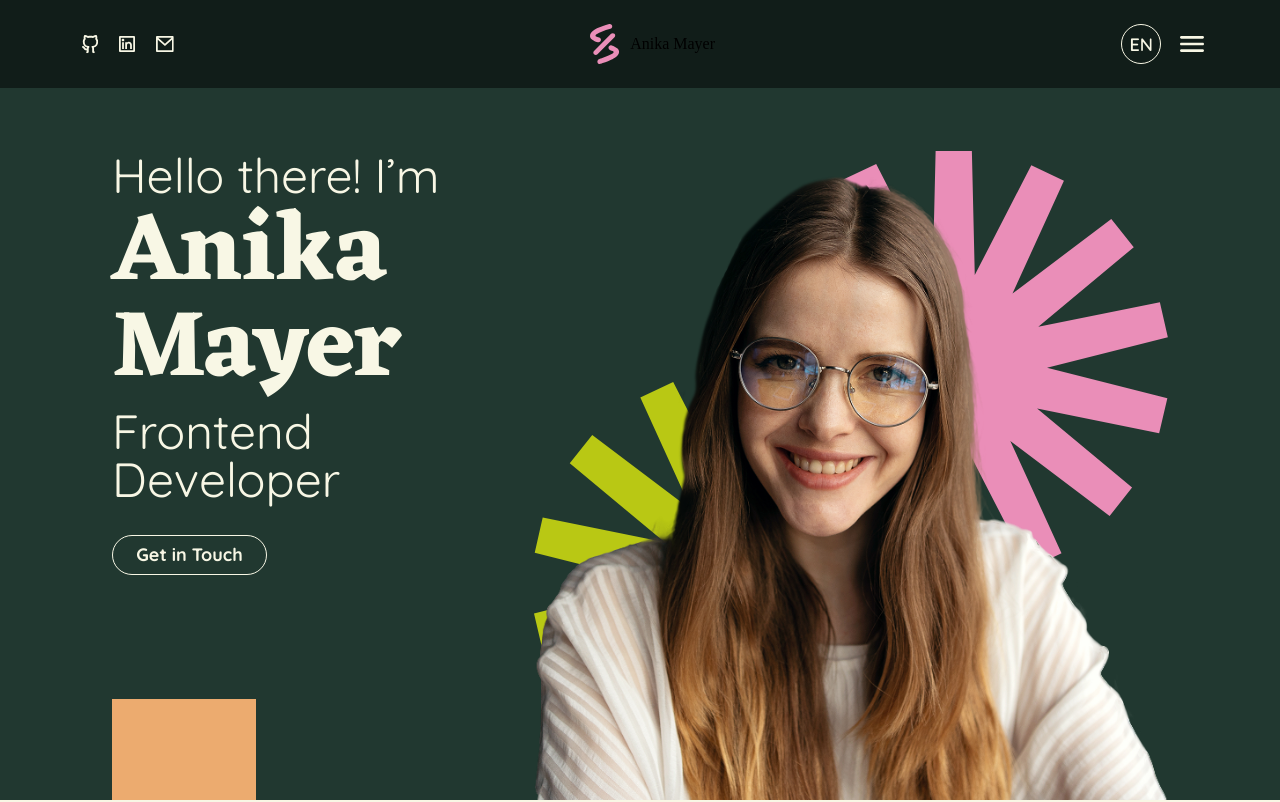
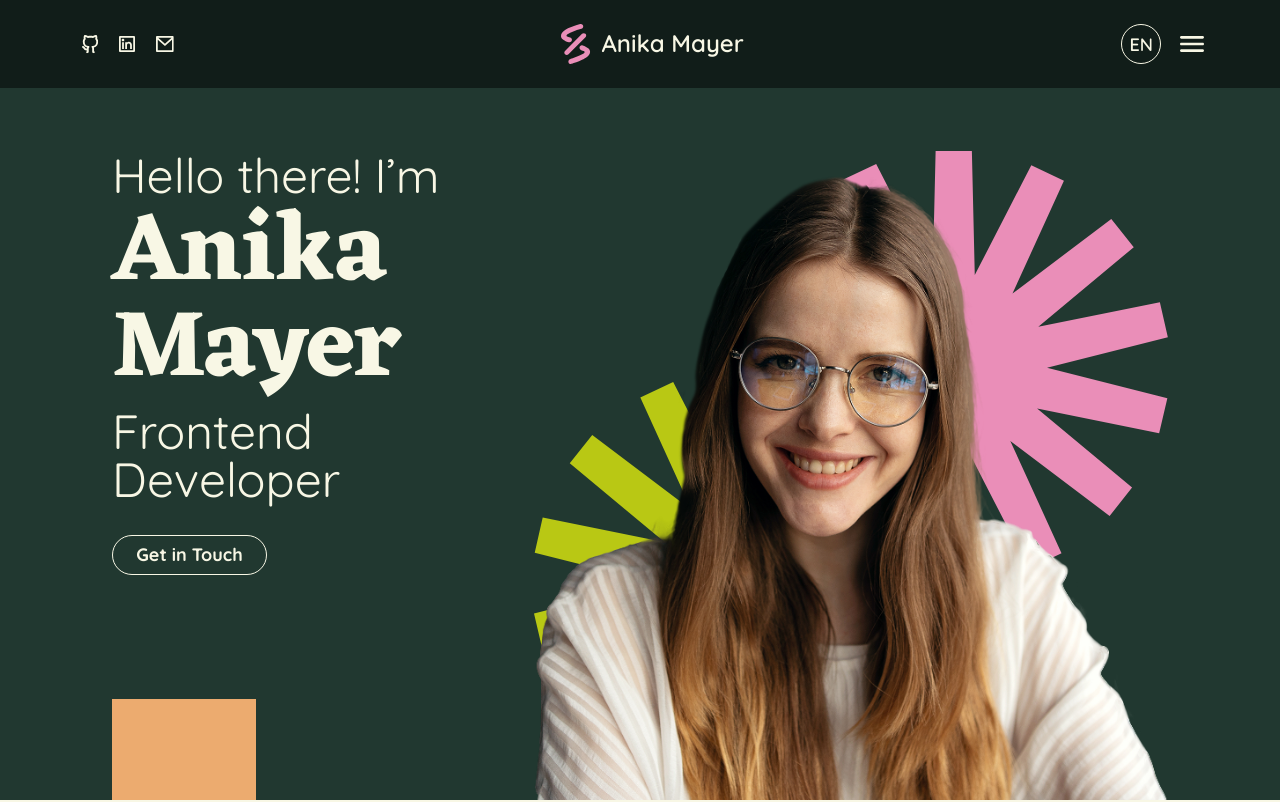
Before and after one commit to AnikaMayer/Portfolio, an Angular app: page / in a window 1280 px wide. Shown: the top 802 px of the page. Built offline with nearby package versions, Linux system fonts and the light colour scheme.

Commit message:
style: header logo-link hover

```diff
--- a/src/app/layout/header/header.scss
+++ b/src/app/layout/header/header.scss
@@ -79,11 +79,15 @@
       fill: $highlightMedium;
     }
 
-    p {
+    a {
       color: $textLight;
       font-family: Quicksand;
       font-weight: 600;
       font-size: 24px;
+
+      &:hover {
+        color: $highlightMedium;
+      }
     }
   }
 
```
